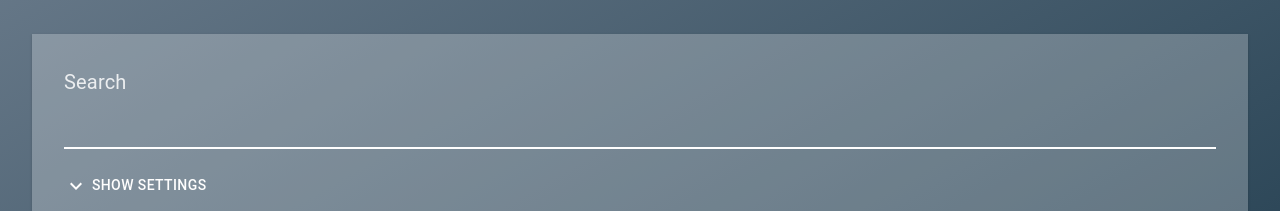
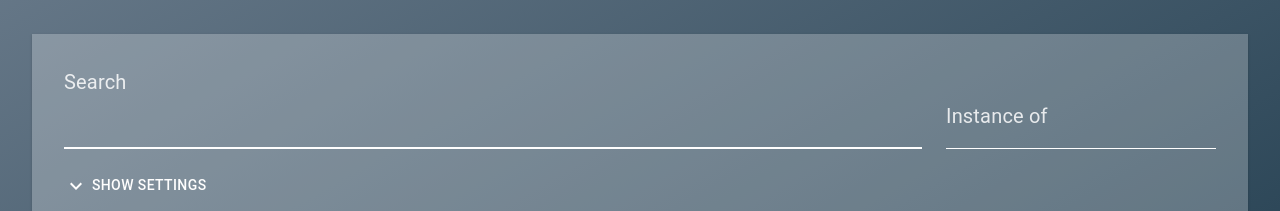
Before and after one commit to usc-isi-i2/kgtk-search, a React (Create React App) app in the folder app/: page / in a window 1280 px wide. Shown: the part 196-407 px from the top of the page. Built offline with nearby package versions, Linux system fonts and the light colour scheme.

Commit message:
re arrange instance of search

```diff
--- a/app/src/App.js
+++ b/app/src/App.js
@@ -351,7 +351,7 @@ class App extends React.Component {
             component="p"
             variant="body1"
             className={ classes.description }>
-            <b>Description:</b> { result.description[0] }
+            <b>Description:</b> { !!result.description[0] ? result.description[0] : 'No Description'}
           </Typography>
           { !!result.alias.length ? (
             <Typography
@@ -465,7 +465,7 @@ class App extends React.Component {
     if ( showSettings ) {
       return (
         <Grid container spacing={ 3 }>
-          <Grid item xs={ 6 } sm={ 3 }>
+          <Grid item xs={ 12 } lg={ 4 }>
             <FormControl component="fieldset">
               <FormLabel component="legend" className={classes.settingsLabel}>
                 Language
@@ -484,7 +484,7 @@ class App extends React.Component {
               </RadioGroup>
             </FormControl>
           </Grid>
-          <Grid item xs={ 6 } sm={ 3 }>
+          <Grid item xs={ 12 } lg={ 4 }>
             <FormControl component="fieldset">
               <FormLabel component="legend" className={classes.settingsLabel}>
                 Query Type
@@ -503,7 +503,7 @@ class App extends React.Component {
               </RadioGroup>
             </FormControl>
           </Grid>
-          <Grid item xs={ 6 } sm={ 3 }>
+          <Grid item xs={ 12 } lg={ 4 }>
             <FormControl component="fieldset">
               <FormLabel component="legend" className={classes.settingsLabel}>
                 Search
@@ -522,18 +522,6 @@ class App extends React.Component {
               </RadioGroup>
             </FormControl>
           </Grid>
-          <Grid item xs={ 6 } sm={ 3 }>
-            <FormControl component="fieldset">
-              <Input
-                query={instanceOfTypeQuery}
-                label={'instance of'}
-                className={'small'}
-                onClick={this.openInstanceOfTypeMenu.bind(this)}
-                passInputRef={(element) => this.instanceOfTypeInput = element}
-                onChange={ this.handleOnChangeInstanceOfType.bind(this) }/>
-              {this.renderInstanceOfTypeResults()}
-            </FormControl>
-          </Grid>
         </Grid>
       )
     }
@@ -541,8 +529,7 @@ class App extends React.Component {
 
   render () {
     const { classes } = this.props
-    const { query } = this.state
-    const { debugSwitchState } = this.state
+    const { query, instanceOfTypeQuery, debugSwitchState } = this.state
     return (
       <ThemeProvider theme={ theme }>
         <Container maxWidth="xl">
@@ -581,9 +568,20 @@ class App extends React.Component {
               <Grid item xs={ 12 }>
                 <Paper component="div" className={ classes.paper } square>
                   <Grid container spacing={ 3 }>
-                    <Grid item xs={ 12 }>
-                      <Input text={ query } autoFocus={ true } label={'Search'}
+                    <Grid item xs={ 9 }>
+                      <Input autoFocus={ true } label={'Search'}
                         onChange={ this.handleOnChange.bind(this) }/>
+                    </Grid>
+                    <Grid item xs={ 3 }>
+                      <FormControl component="fieldset">
+                        <Input
+                          query={instanceOfTypeQuery}
+                          label={'Instance of'}
+                          onClick={this.openInstanceOfTypeMenu.bind(this)}
+                          passInputRef={(element) => this.instanceOfTypeInput = element}
+                          onChange={ this.handleOnChangeInstanceOfType.bind(this) }/>
+                        {this.renderInstanceOfTypeResults()}
+                      </FormControl>
                     </Grid>
                   </Grid>
                   {this.renderSettingsToggle()}
```
